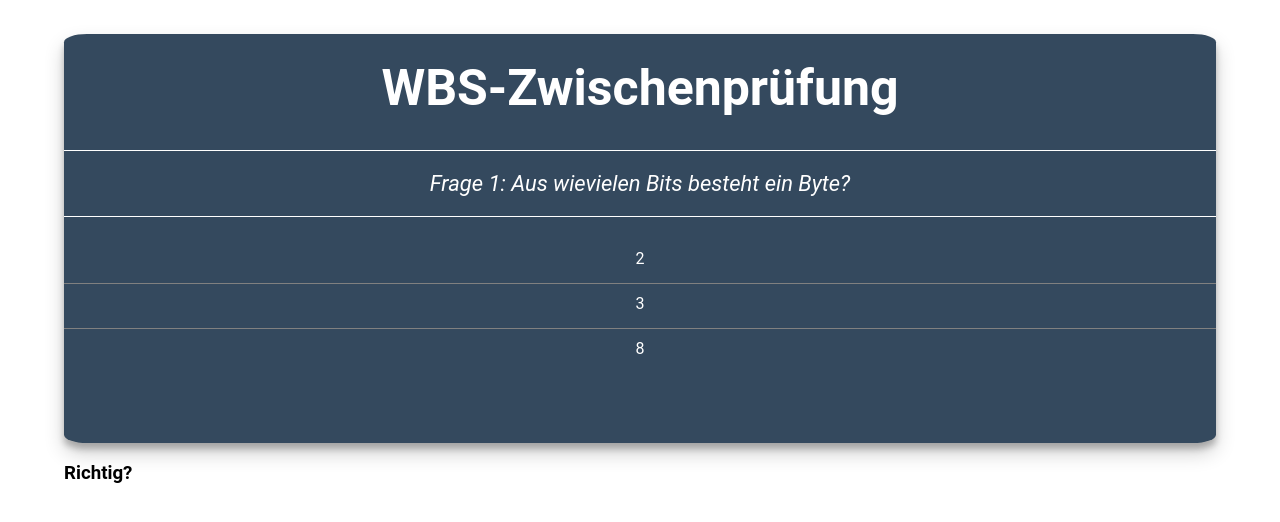
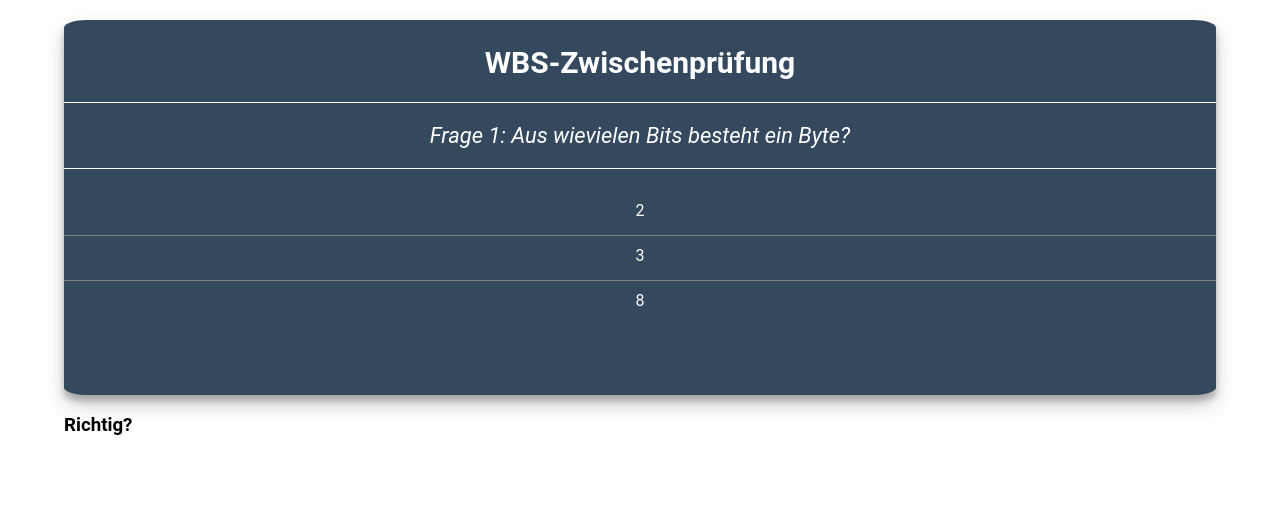
Before and after one commit to Bulaien/zwischenpruefung, a plain HTML site: page index.html in a window 1280 px wide. Drawn offline with Linux system fonts and the light colour scheme.

Commit message:
Add files via upload

```diff
--- a/css/style.css
+++ b/css/style.css
@@ -27,7 +27,7 @@ body, html {
 #quiz > h1 {
   text-align: center;
   padding-top: 25px;
-  font-size: 50px;
+  font-size: 30px;
 }
 
 .questions {
--- a/js/script.js
+++ b/js/script.js
@@ -1,6 +1,7 @@
 window.onload = function () {
   let richtig = 0
   let falsch = 0
+
   let auswertung = document.getElementById('auswertung')
 
   var questionArea = document.getElementsByClassName('questions')[0],
@@ -19,18 +20,30 @@ window.onload = function () {
       'Frage 5: Was ist ein Prozess?': ['Eine konkrete Beschreibung eines Verfahrens (Algorithmus) mit dem Ziel eine Aufgabe (ein Problem) zu lösen.', 'Ein Prozess ist ein “aktives”, “\ebendes” Programm. Er fordert also Betriebsmittel an und benutzt diese bei Bedarf.', 0],
       'Frage 6: Mit welcher Antwort kann man die Geschwindigkeit eines Prozessors (CPU) angeben?': ['120 Gigabyte', '32 Bit', '2,8 Gigahertz', '300 Kilobit/Ssekunde', 2],
       'Frage 7: Ein PC-Anwender hat auf seiner Festplatte die Laufwerke C und D eingerichtet. Er arbeitet auf C und verwendet das Laufwerk D um nach Arbeitsschluss Sicherungskopien abzuspeichern. Welchen Nachteil hat dieses Sicherungsverfahren? ': ['Der Handhabungsaufwand ist höher als bei Bandsicherungen', 'Die Sicherungszeiten sind deutlich länger als bei Bandsicherungen', 'Die versehentliche Löschung einer Datei auf D: am nächsten Tag führt zu Datenverlust', 'Die versehentliche Löschung einer Datei auf C; am nächsten Tag führt zu Datenverlust', 'Die Daten stehen nach einem Defekt der Festplatte nicht mehr zur verfügung', 4],
-      'Frage 8: in Auszubildender kommt nach der Berufsschule in ihren Betrieb und zeigt ihnen seine Notizen. Auf einer steht eine binäre Zahl und er meint, es wäre eine IP-Adresse. Auf der Notiz steht folgende Zahl: 1100 0000 . 1010 1000 . 0000 1010.1001 0100 Er fragt Sie nach dem Dezimalwerten der IP-Adresse. Wie lautet die IP-Adresse in Dezimalschreibweise?': ['192.168.9.10', '192.168.16.10', '192.168.10.148', '172.17.54.148', 2],
+      'Frage 8: Ein Auszubildender kommt nach der Berufsschule in ihren Betrieb und zeigt ihnen seine Notizen. Auf einer steht eine binäre Zahl und er meint, es wäre eine IP-Adresse. Auf der Notiz steht folgende Zahl: 1100 0000 . 1010 1000 . 0000 1010.1001 0100 Er fragt Sie nach dem Dezimalwerten der IP-Adresse. Wie lautet die IP-Adresse in Dezimalschreibweise?': ['192.168.9.10', '192.168.16.10', '192.168.10.148', '172.17.54.148', 2],
       'Frage 9: Können mit dem Konfigurations-Assistent für die Active Directory-Domänendienste Rollen installiert werden? Wenn ja welche?': ['DHCP und DNS', 'Nein', 'IIS', 0],
-      'Frage 10: Wie nennt sich das Programm, das unmittelbar nach dem Einschalten des PCs gestartet wird?':['BIOS','B_OS','OS 2',0],
-      'Frage 11: Mit welchem Kommando killen Sie einen Vordergrundprozess unter Linux?':['strg+c','strg+k','strg+z',0],
-      'Frage 12: Welches Kommando unter Linux zeigt Ihnen alle Partitionen auf allen Festplatten?':['mtab','fstab','fdisk -l','df','du',3],
-      'Frage 13: Für welche Geräte wurde der AGP-Port verwendet?':['Grafikkarten','Netzwerkkarten','SCSI_Controller-Karten','Soundkarten',0],
-      'Frage 14: Welches RAID-Level ist ein Stripe Set With Parity':['5','7','0','1',0],
-      'Frage 15: Regeln für die Kommunikation unter Computern heissen:':['Protokolle','Dienste','schichten','Topologien',0],
-      'Frage 16: Wie lange dauert es, eine 5TiB grosse Datei über ein 1GBit-Netzwerk zu übertragen?':['3.150 Sekunden','20.480 Sekunden','51.200 Sekunden','43.980 Sekunden',3],
-      'Frage 17: Gegeben ist eine IPv6 Adresse 2001:0DB8:0045:0000:0000:0C00:0000:0000. Bitte kürzen Sie diese:':['2001:DB8:45:0:0:C00::','2001:DB8:45::C00::','2001:DB8:0045::0C00::','2001:0DB8:0045:0000:0000:0C00::',0],
-      'Frage 18: Welcher Begriff wird verwendet um Dateneinheiten auf der Sicherungsschicht(Data Link Layer) zu beschreiben?':['Nachricht','Datagramm','Frame','Paket',2],
-      'Frage 19: Gegeben ist eine IPv6 Adresse 2003:a835:42fb:f000:: /54. Wieviele Subnetze könnten Sie theoretisch bilden?':['4096','1024','2048','8',1],
+      'Frage 10: Wie nennt sich das Programm, das unmittelbar nach dem Einschalten des PCs gestartet wird?': ['BIOS', 'B_OS', 'OS 2', 0],
+      'Frage 11: Mit welchem Kommando killen Sie einen Vordergrundprozess unter Linux?': ['strg+c', 'strg+k', 'strg+z', 0],
+      'Frage 12: Welches Kommando unter Linux zeigt Ihnen alle Partitionen auf allen Festplatten?': ['mtab', 'fstab', 'fdisk -l', 'df', 'du', 3],
+      'Frage 13: Für welche Geräte wurde der AGP-Port verwendet?': ['Grafikkarten', 'Netzwerkkarten', 'SCSI_Controller-Karten', 'Soundkarten', 0],
+      'Frage 14: Welches RAID-Level ist ein Stripe Set With Parity': ['5', '7', '0', '1', 0],
+      'Frage 15: Regeln für die Kommunikation unter Computern heissen:': ['Protokolle', 'Dienste', 'Schichten', 'Topologien', 0],
+      'Frage 16: Wie lange dauert es, eine 5TiB grosse Datei über ein 1GBit-Netzwerk zu übertragen?': ['3.150 Sekunden', '20.480 Sekunden', '51.200 Sekunden', '43.980 Sekunden', 3],
+      'Frage 17: Gegeben ist eine IPv6 Adresse 2001:0DB8:0045:0000:0000:0C00:0000:0000. Bitte kürzen Sie diese:': ['2001:DB8:45:0:0:C00::', '2001:DB8:45::C00::', '2001:DB8:0045::0C00::', '2001:0DB8:0045:0000:0000:0C00::', 0],
+      'Frage 18: Welcher Begriff wird verwendet um Dateneinheiten auf der Sicherungsschicht(Data Link Layer) zu beschreiben?': ['Nachricht', 'Datagramm', 'Frame', 'Paket', 2],
+      'Frage 19: Gegeben ist eine IPv6 Adresse 2003:a835:42fb:f000:: /54. Wieviele Subnetze könnten Sie theoretisch bilden?': ['4096', '1024', '2048', '8', 1],
+      'Frage 20: Welcher Standard beschreibt WLAN?': ['IEEE 802.15', 'IEEE 802.11', 'IEEE 802.4', 'IEEE 802.3', 'IEEE 802.12', 1],
+      'Frage 21: Welche Aussage bzgl. ist korrekt?': ['Eine kopierte Datei erbt die Berechtigungen des Zielordners', 'Freigabeberechtigung und NTFS-Berechtigungen sind das Gleiche', 'Windows-Server unterstützen keine Dateiberechtigung', 0],
+      'Frage 22: Ihr Unternehmen will neue Computer anschaffen. Als Betriebssystem soll Windows 10 verwendet werden. Ihr Unternehmen betreibt eine Active Directory der die Computer hinzugefügt werden sollen.Welche Edition des Betriebssystemes müssen sie mindestens anschaffen?':['Windows 10 Professional','Windows 10 Enterprise','Windows 10 Home','Windows 10 Home S',0],
+      'Frage 23: Was passiert unter anderem beim Starten (Booten) eines Computers?':['Alle Programme werden in den Arbeitsspeicher geladen','Es wird geprüft, welche Hardware an den Computer angeschlossen ist','Festpatte und Arbeitsspeicher werden formatiert','Das Betriebssystem und die Programme werden installiert',1],
+      'Frage 24: Sie verwalten in ihrem Unternehmen die Computer. Sie haben auf einem Computer einen neuen Treiber für die Netzwerkkarte installiert. Nach dem Neustart funktioniert die Netzwerkkarte nicht mehr. Wie werden Sie vorgehen um den Computer wieder mit dem Netzwerk zu verbinden?':['Sie öffnen den Geräte Manager und setzten den Treiber der Netzwerkkarte auf seine vorherige Version zurück.','Sie bauen eine neue Netzwerkkarte ein und installieren den dazugehörigen Treiber.','Sie deinstallieren den Treiber und installieren ihn nach einem Neustart erneut.','Sie öffnen den Geräte Manager und deaktivieren die Netzwerkkarte.',0],
+      'Frage 25: Bei der Wahl des Druckers müssen Sie verschiedene Kriterien berücksichtigen, bevor Sie sich für einen bestimmten Druckertyp entscheiden. Geben Sie ein Kriterium an, das für den Laserdrucker spricht!':['Zahl der Durchschläge','Geschwindigkeit','Sehr niedriger Anschaffungsprei','Kostengünstiger Farbdruck bei geringen Stückzahlen pro Jahr','Impactdruckprinzip',1],
+      'Frage 26: Benennen sie die Funktionseinheiten des Von-Neumann-Rechners':['Rechen-, Steuer-, Speicher- und I/O-Werk','Rechen- und Steuerwerk','Arbeits- und Datenspeicher','CPU, Chipsatz, Mainboard, Speicher',0],
+      'Frage 27: 1983 wurde von Paul Mockapetris das Domain Name System (DNS) spezifiziert. Wie lautet sein dezentraler Vorgänger, den man heute noch auf jedem Betriebssystem findet?':['Nameserver','Bind','Die Datei Hosts','Die Datei Protocols','ADNS',2],
+      'Frage 28: Welche der folgenden Aussagen benennt einen Vorteil von IPv6 gegenüber IPv4?':['Umfangreichere Routingtabellen','Mobile IP','integriertes NAT', 'Effektives Broadcasting',1],
+      'Frage 29: Welchen Pakettyp benutzt <strong>ping</strong>?':['TCP','UDP','IGMP','ICMP',3],
+      'Frage 30: Das OSI-Schichtenmodell und das TCP/IP-Schichtenmodell (DOD) beschreiben die Netzwerkkommunikation mit einer unterschiedlichen Anzahl von Schichten. Um wieviele Schichten unterscheiden sich die Modelle?':['7 Schichten','4 Schichten','3 Schichten','1 Schicht', 2],
+
 
     };
 
@@ -79,7 +92,9 @@ window.onload = function () {
         loadQuestion(current);
         loadAnswers(current);
       } else {
-        questionArea.innerHTML = 'Done';
+        let prozenterichtig = (richtig/(richtig+falsch)*100)
+      let prozenterfalsch = (falsch/(richtig+falsch)*100)
+        questionArea.innerHTML = `FERTIG<br><br>Sie haben ${richtig} (${prozenterichtig.toFixed(2)}%) Fragen richtig und ${falsch} (${prozenterfalsch.toFixed(2)}%) Fragen falsch beantwortet.`;
         answerArea.innerHTML = '';
       }
 
@@ -99,12 +114,17 @@ window.onload = function () {
       createDiv.className += 'correct';
       checker.appendChild(createDiv);
       richtig++
-      auswertung.innerHTML= `Sie haben ${richtig} Fragen richtig und ${falsch} Fragen falsch beantwortet.`
+      let prozenterichtig = (richtig/(richtig+falsch)*100)
+      let prozenterfalsch = (falsch/(richtig+falsch)*100)
+      auswertung.innerHTML = `Sie haben ${richtig} (${prozenterichtig.toFixed(2)}%) Fragen richtig und ${falsch} (${prozenterfalsch.toFixed(2)}%) Fragen falsch beantwortet. `
     } else {
       createDiv.className += 'false';
       checker.appendChild(createDiv);
       falsch++
-      auswertung.innerHTML= `Sie haben ${richtig} Fragen richtig und ${falsch} Fragen falsch beantwortet.`
+      let prozenterichtig = (richtig/(richtig+falsch)*100)
+      let prozenterfalsch = (falsch/(richtig+falsch)*100)
+      console.log(prozenterichtig)
+      auswertung.innerHTML = `Sie haben ${richtig} (${prozenterichtig.toFixed(2)}%) Fragen richtig und ${falsch} (${prozenterfalsch.toFixed(2)}%) Fragen falsch beantwortet. `
     }
   }
 
```
